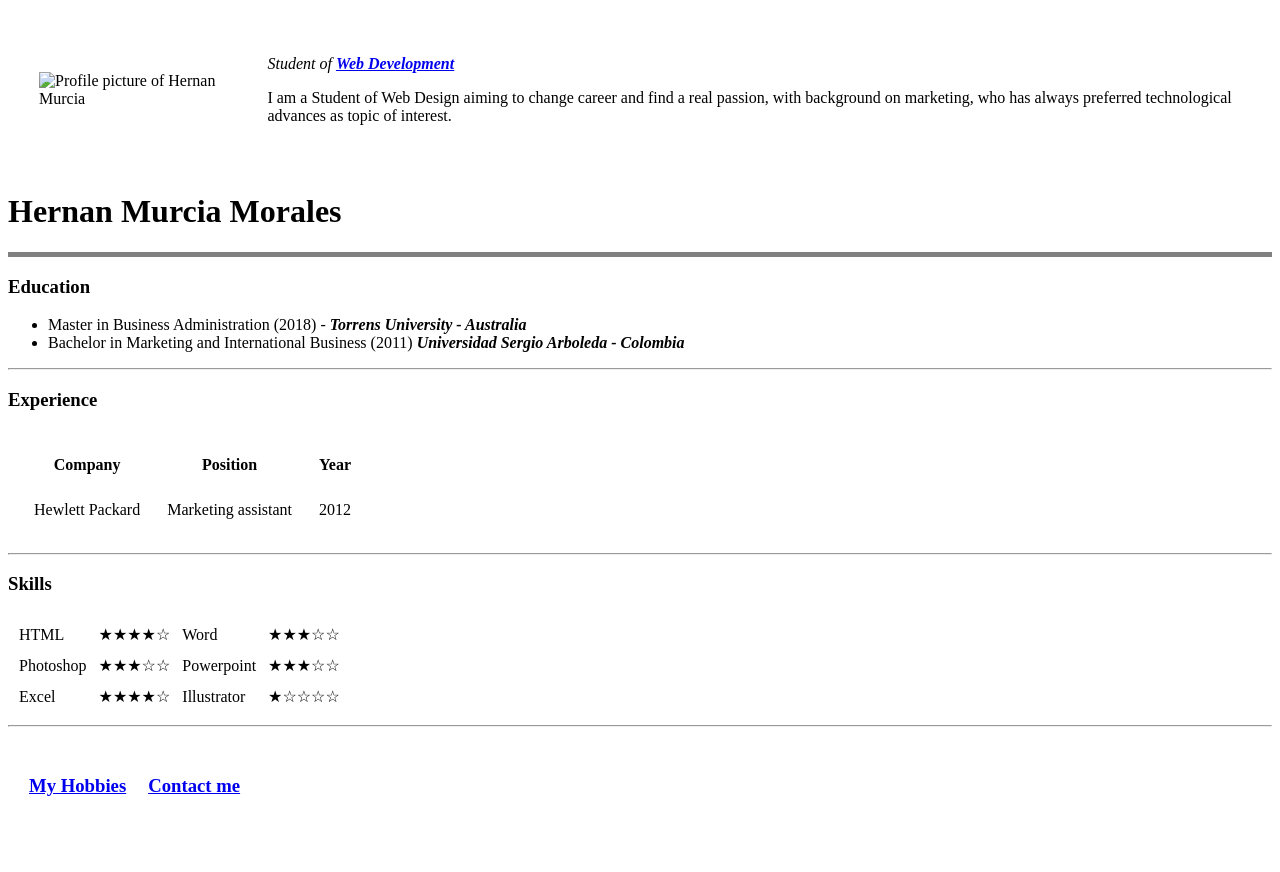
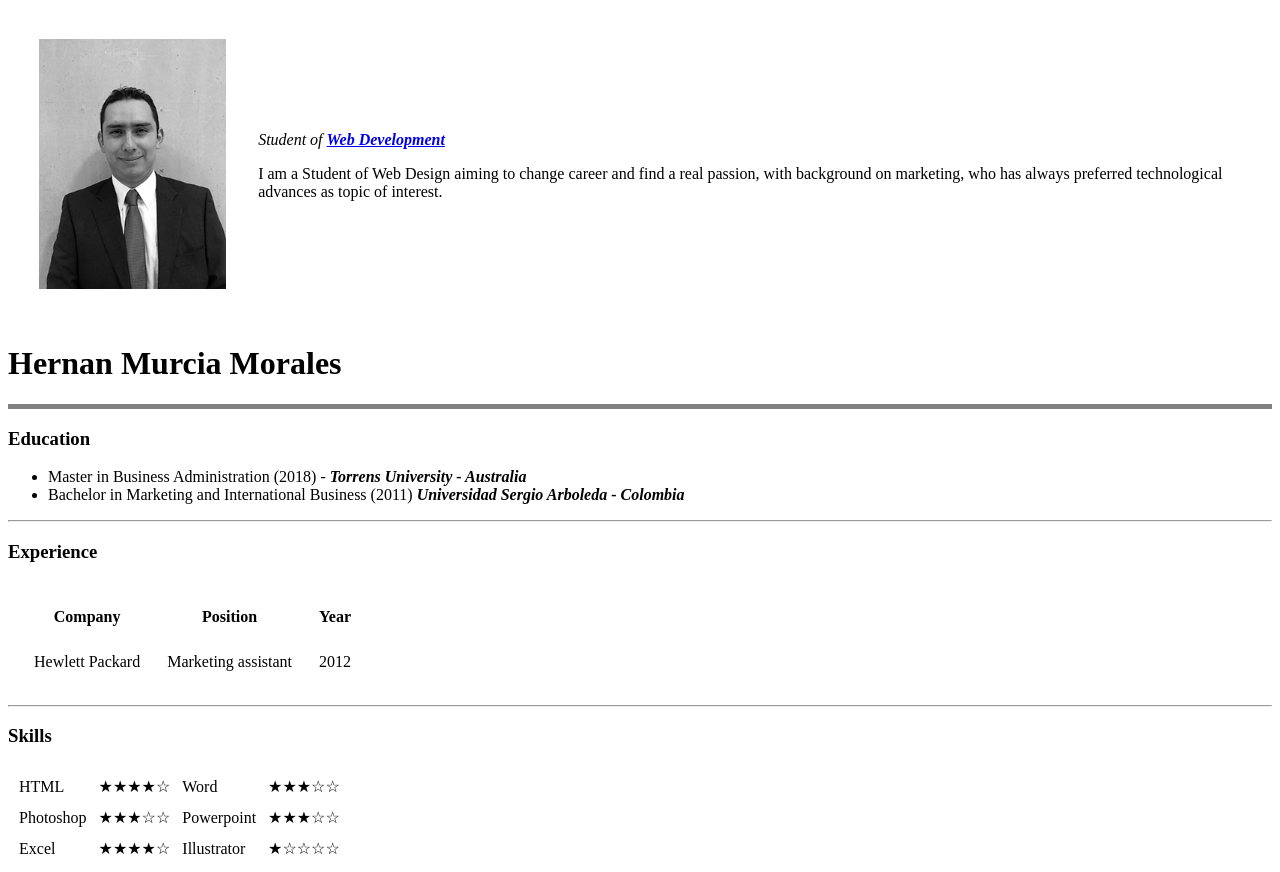
Before and after one commit to hernanmurciam/cv, a plain HTML site: page index.html in a window 1280 px wide. Shown: the top 872 px of the page. Before the commit the page ends 845 px from the top, so only its background shows below. Drawn offline with Linux system fonts and the light colour scheme.

Commit message:
Update index.html

```diff
--- a/index.html
+++ b/index.html
@@ -9,7 +9,7 @@
 <body>
 <table cellspacing="30">
   <tr>
-    <td><img size height="250"src="images\hernan1.jpeg" alt="Profile picture of Hernan Murcia"></td>
+    <td><img size height="250"src="images\hernan1.jpg" alt="Profile picture of Hernan Murcia"></td>
     <td><p><em>Student of <strong><a href="https://www.udemy.com/course/the-complete-web-development-bootcamp/">Web Development</a></strong></em></p>
     <p>I am a Student of Web Design aiming to change career and find a real passion, with background on marketing, who has always preferred technological advances as topic of interest.</p></td>
     </tr>
```
